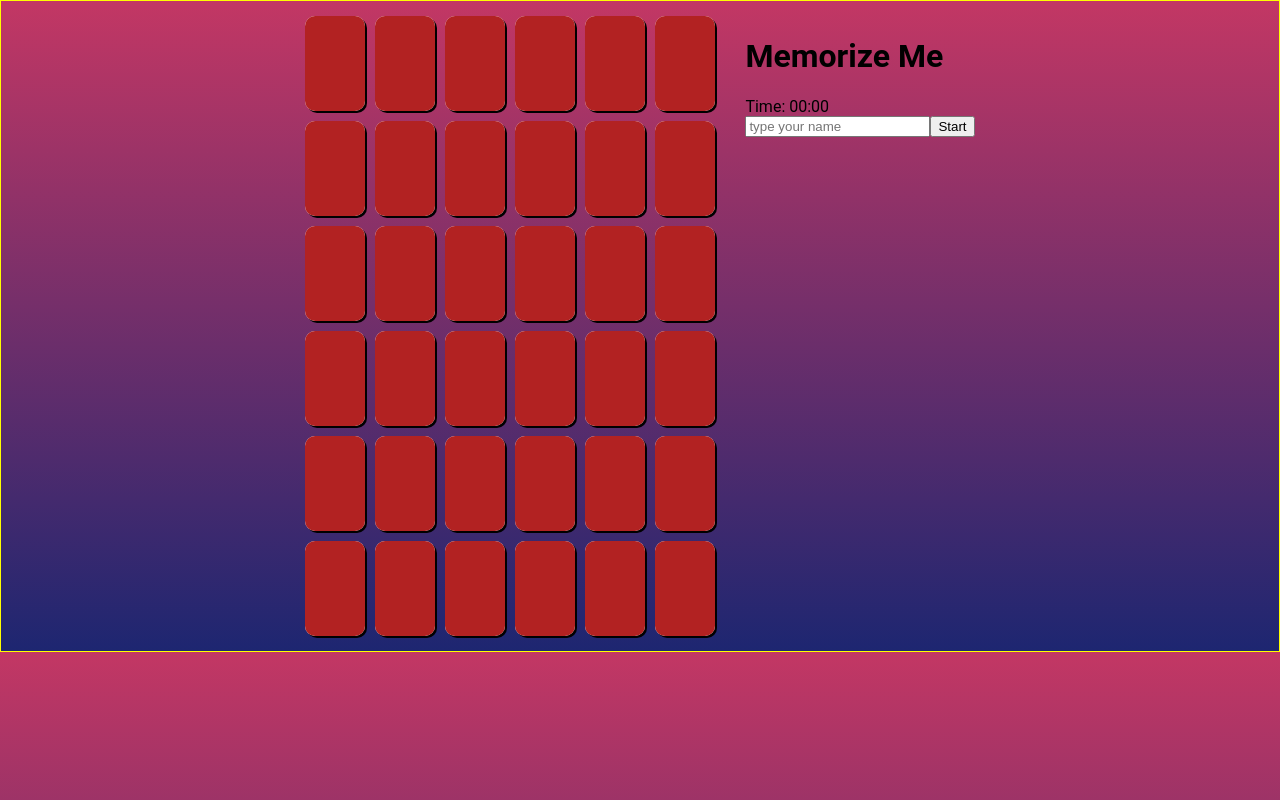
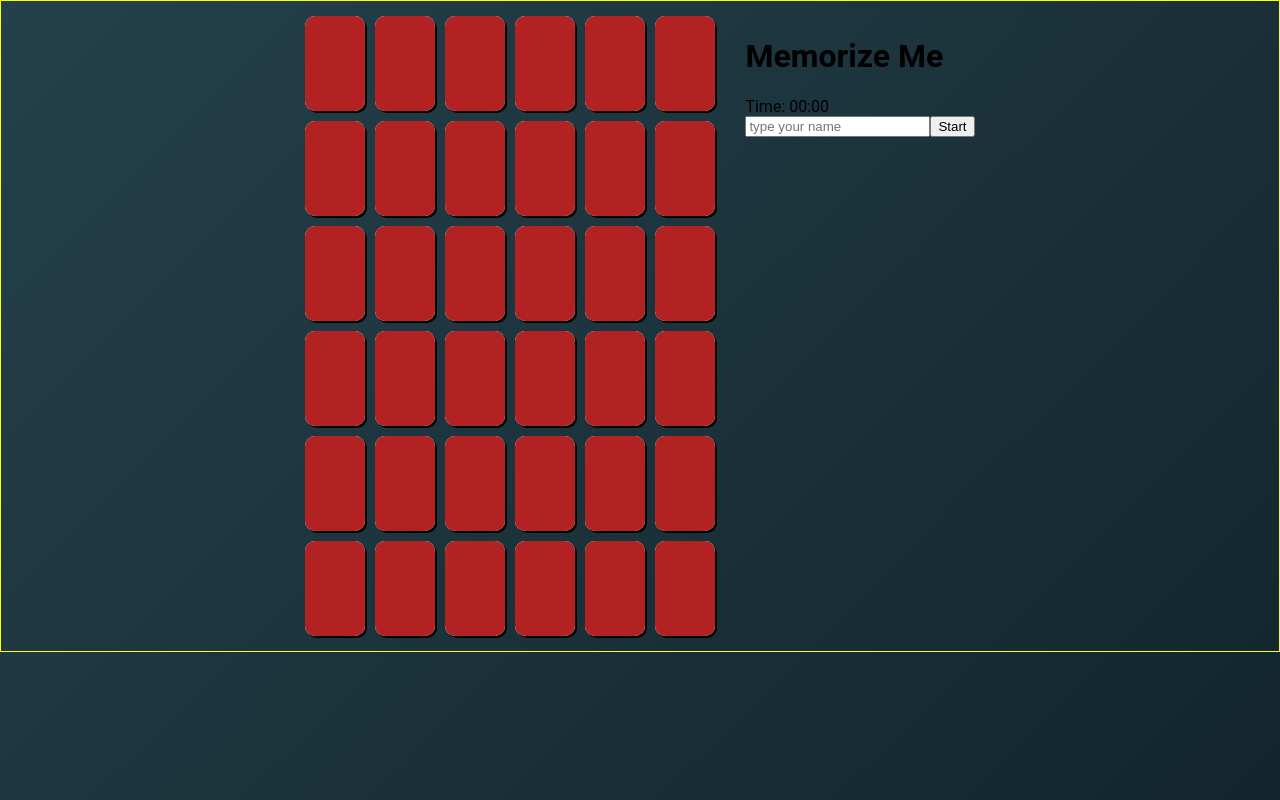
Before and after one commit to bogdankuzzmin/memorize-me, a React (Create React App) app: page / in a window 1280 px wide. Built offline with nearby package versions, Linux system fonts and the light colour scheme.

Commit message:
[index.css] - added gradient animation for background

```diff
--- a/src/index.css
+++ b/src/index.css
@@ -9,10 +9,23 @@ body {
   font-size: 16px;
   font-weight: 400;
 
-  background: #C33764;
-  background: -webkit-linear-gradient(to top, #1D2671, #C33764);
-  background: linear-gradient(to top, #1D2671, #C33764);
+  background: #3C3B3F;
+  background: linear-gradient(-45deg, #0f2027, #203a43, #2c5364);
+  background-size: 200% 200%;
 
+  animation: gradient 15s ease-in-out infinite ;
+}
+
+@keyframes gradient {
+  0% {
+		background-position: 0% 50%;
+	}
+	50% {
+		background-position: 100% 50%;
+	}
+	100% {
+		background-position: 0% 50%;
+	}
 }
 
 img {
```
